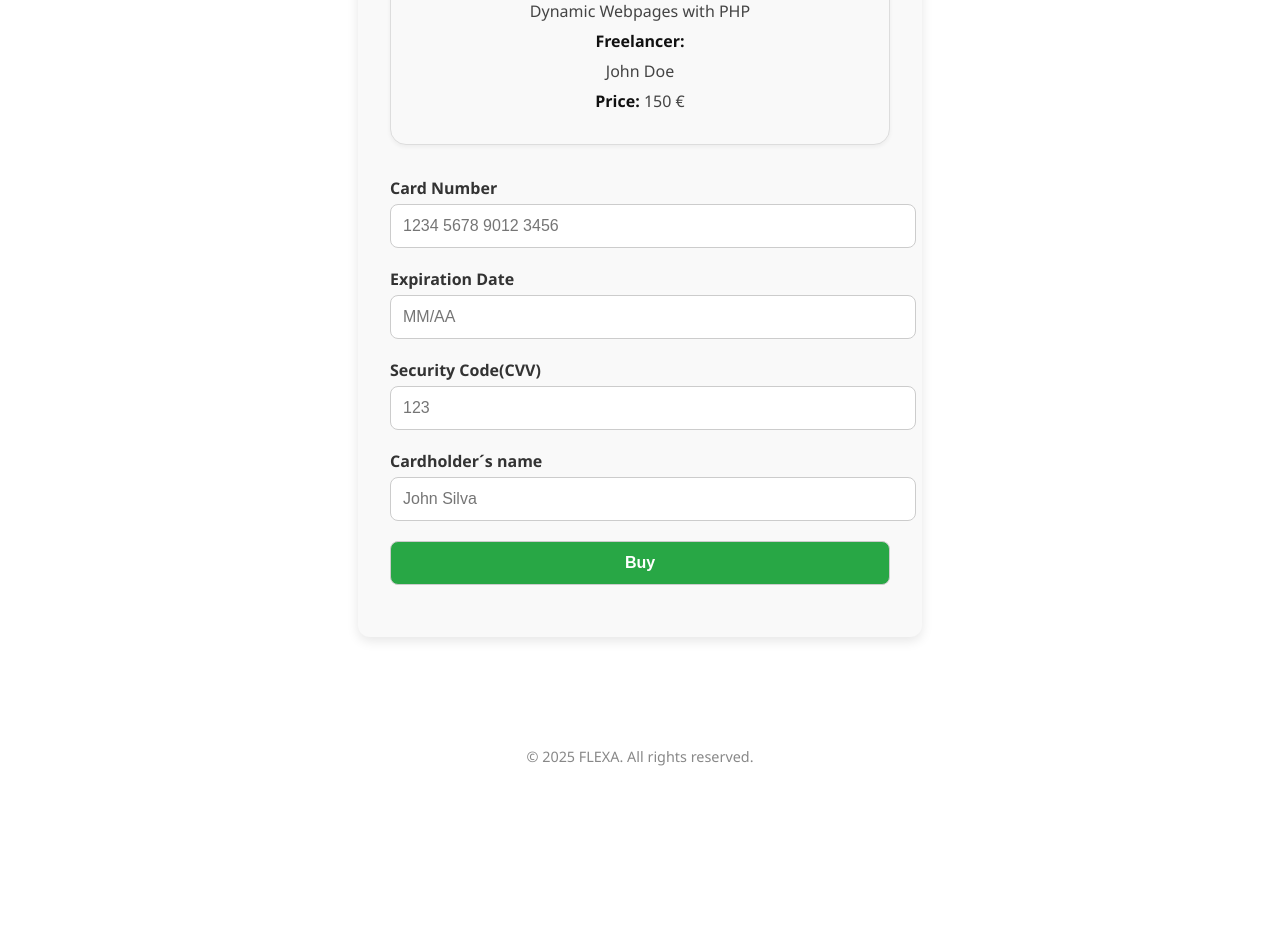
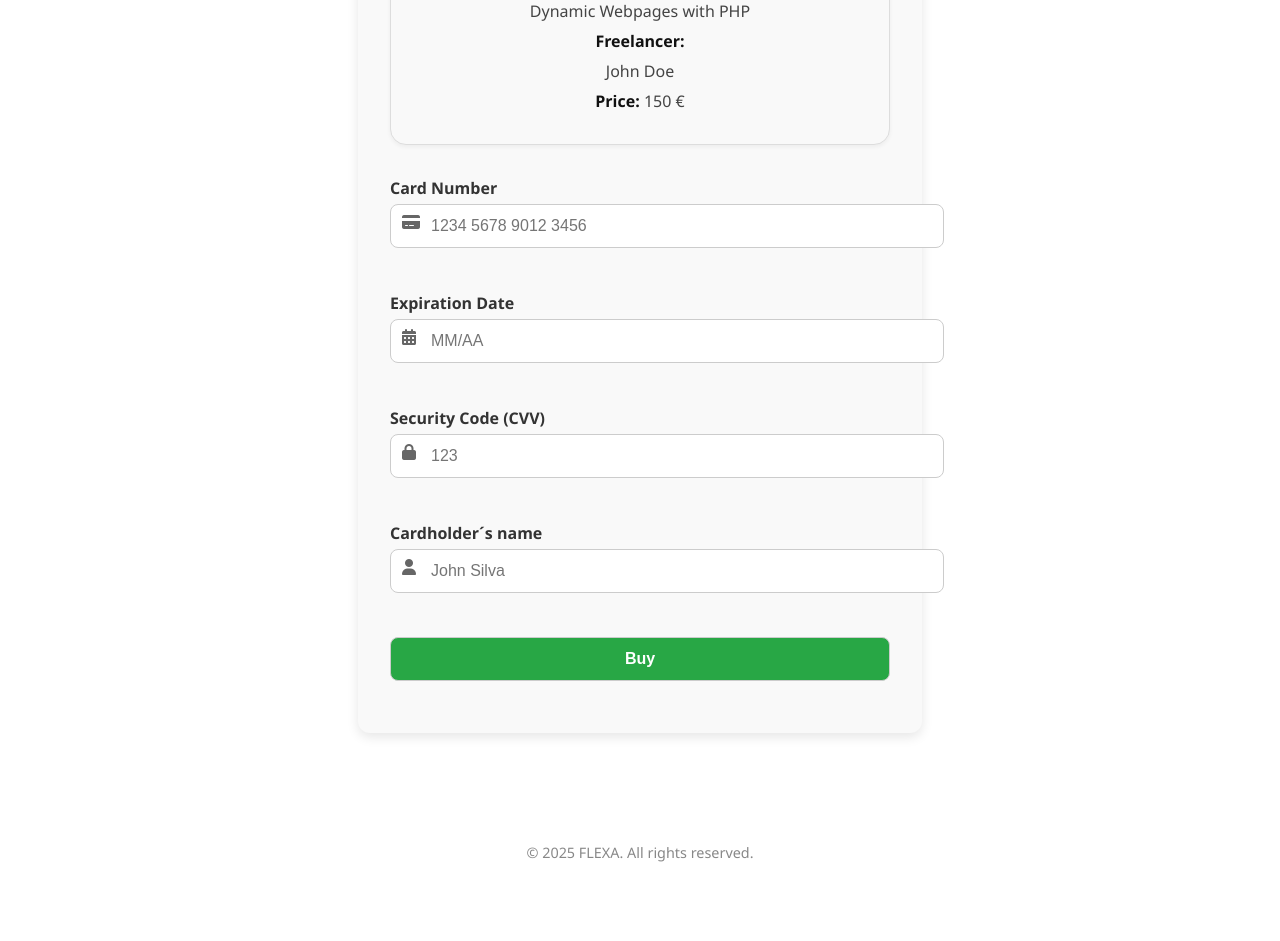
Before and after one commit to FEUP-LTW-2025/ltw-project-ltw07g03, a PHP site: page /pages/checkout.php?serviceId=1 in a window 1280 px wide. Shown: the part 550-1491 px from the top of the page. Before the commit the page ends 1316 px from the top, so only its background shows below. Run offline with PHP 8.4, Linux system fonts and the light colour scheme; the visitor is signed in with stand-in values (Sample User, id 1); data comes from the database, SQL or seed files in the repository; some web fonts are replaced.

Commit message:
checkout page finished with html and css, needs javascript later

```diff
--- a/css/style.css
+++ b/css/style.css
@@ -1,4 +1,5 @@
 @import url('https://fonts.googleapis.com/css2?family=Crimson+Pro:wght@400;700&family=Imperial+Script&family=Ruda&display=swap');
+@import url('https://cdnjs.cloudflare.com/ajax/libs/font-awesome/6.5.0/css/all.min.css');
 
 /* base styles */
 
@@ -592,6 +593,7 @@ footer {
   }
 
   .payment-info input[type="text"],
+  .payment-info input[type="number"],
   .payment-info input[type="submit"] {
     width: 100%;
     padding: 0.75rem;
@@ -608,6 +610,13 @@ footer {
     cursor: pointer;
     transition: background-color 0.2s ease-in-out;
   }
+
+input[type=number]::-webkit-inner-spin-button,
+input[type=number]::-webkit-outer-spin-button {
+  -webkit-appearance: none;
+  margin: 0;
+}
+
 
   .payment-info input[type="submit"]:hover {
     background-color: #218838;
@@ -660,3 +669,22 @@ footer {
     border-radius: 0.75rem;
     margin-bottom: 1rem;
   }
+
+  .payment-info .input-group {
+    position: relative;
+    margin-bottom: 1.5rem;
+  }
+
+  .payment-info .input-group i {
+    position: absolute;
+    top: 50%;
+    left: 12px;
+    transform: translateY(-50%);
+    color: #666;
+    font-size: 1rem;
+    pointer-events: none;
+  }
+
+  .payment-info .input-group input {
+    padding-left: 2.5rem; /* espaço para o ícone */
+  }
--- a/pages/checkout.php
+++ b/pages/checkout.php
@@ -30,7 +30,7 @@ if (!$service) {
 
 $service_freelancer = getFreelancersForServices($db, array($service));
 
-if(!$session->getId()){
+if(!$session->isLoggedIn()){
     $session->addMessage('error', 'Login to buy services');
     header('Location: /pages/login.php');
     exit();
--- a/templates/checkout.tpl.php
+++ b/templates/checkout.tpl.php
@@ -26,22 +26,34 @@
 <form class="payment-info" action="/actions/action_purchase.php" method="post">
 
   <input type="hidden" name="clientId" value="<?= htmlspecialchars((string)$userId) ?>">
-
   <input type="hidden" name="serviceId" value="<?= htmlspecialchars((string)$service_freelancer['serviceId']) ?>">
 
-      <label for="Card_number">Card Number</label>
-      <input type="text" id="card_number" name="card_number" placeholder="1234 5678 9012 3456" required autocomplete="cc-number">
+  <div class="input-group">
+    <label for="card_number">Card Number</label>
+    <i class="fa-solid fa-credit-card"></i>
+    <input type="number" id="card_number" name="card_number" placeholder="1234 5678 9012 3456" required>
+  </div>
 
+  <div class="input-group">
     <label for="exp_date">Expiration Date</label>
-      <input type="text" id="exp_date" name="exp_date" placeholder="MM/AA" required autocomplete="cc-exp">
+    <i class="fa-solid fa-calendar-days"></i>
+    <input type="number" id="exp_date" name="exp_date" placeholder="MM/AA" required>
+  </div>
 
-      <label for="sec_code">Security Code(CVV)</label>
-      <input type="text" id="sec_code" name="sec_code" placeholder="123" required autocomplete="cc-csc">
+  <div class="input-group">
+    <label for="sec_code">Security Code (CVV)</label>
+    <i class="fa-solid fa-lock"></i>
+    <input type="number" id="sec_code" name="sec_code" placeholder="123" maxlength="3" required>
+  </div>
 
+  <div class="input-group">
     <label for="cardholder_name">Cardholder´s name</label>
-      <input type="text" id="cardholder_name" name="cardholder_name" placeholder="John Silva" required autocomplete="cc-name">
+    <i class="fa-solid fa-user"></i>
+    <input type="text" id="cardholder_name" name="cardholder_name" placeholder="John Silva" required>
+  </div>
 
   <input type="submit" value="Buy">
 </form>
+
   </section>
 <?php } ?>
```
Lines whose indentation alone changed are shown as unchanged.
